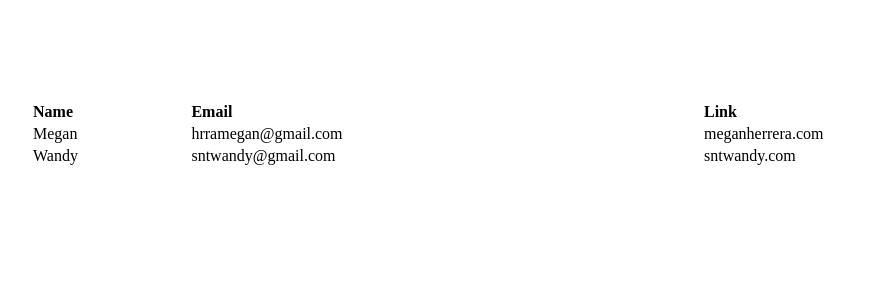
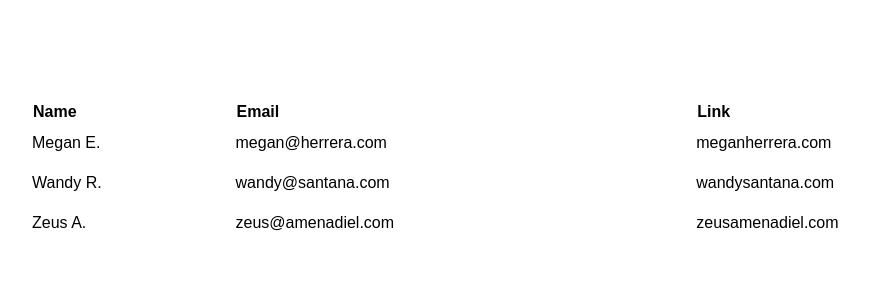
Before and after one commit to sntwandy/redux-course, a React app: page / in a window 1280 px wide. Shown: the top 300 px of the page, without its empty margins (70-939 px from the left). Built offline with nearby package versions, Linux system fonts and the light colour scheme.

Commit message:
Refactoring the table users

```diff
--- a/src/assets/styles/Global.scss
+++ b/src/assets/styles/Global.scss
@@ -2,4 +2,5 @@ body {
   box-sizing: border-box;
   margin: 0px;
   padding: 0px;
+  font-family: Arial, Helvetica, sans-serif;
 }
--- a/src/assets/styles/containers/App.scss
+++ b/src/assets/styles/containers/App.scss
@@ -6,3 +6,7 @@
   width: 100%;
   text-align: left;
 }
+
+.table td {
+  padding: 10px 0px;
+}
--- /dev/null
+++ b/src/components/TableUsers.js
@@ -0,0 +1,13 @@
+import React from 'react';
+
+const TableUsers = ({ name, email, website }) => {
+  return(
+    <tr>
+      <td>{name}</td>
+      <td>{email}</td>
+      <td>{website}</td>
+    </tr>
+  );
+};
+
+export default TableUsers;
--- a/src/containers/App.js
+++ b/src/containers/App.js
@@ -1,4 +1,8 @@
 import React from 'react';
+import users from '../users.json';
+
+// Components
+import TableUsers from '../components/TableUsers';
 
 // Styles
 import '../assets/styles/containers/App.scss';
@@ -15,16 +19,9 @@ const App = () => {
           </tr>
         </thead>
         <tbody>
-          <tr>
-            <td>Megan</td>
-            <td>hrramegan@gmail.com</td>
-            <td>meganherrera.com</td>
-          </tr>
-          <tr>
-            <td>Wandy</td>
-            <td>sntwandy@gmail.com</td>
-            <td>sntwandy.com</td>
-          </tr>
+          {
+            users.map( ({ id, name, email, website }) => <TableUsers key={id} name={name} email={email} website={website} />)
+          }
         </tbody>
       </table>
     </div>
--- /dev/null
+++ b/src/users.json
@@ -0,0 +1,20 @@
+[
+  {
+    "id": 0,
+    "name": "Megan E.",
+    "email": "megan@herrera.com",
+    "website": "meganherrera.com"
+  },
+  {
+    "id": 1,
+    "name": "Wandy R.",
+    "email": "wandy@santana.com",
+    "website": "wandysantana.com"
+  },
+  {
+    "id": 2,
+    "name": "Zeus A.",
+    "email": "zeus@amenadiel.com",
+    "website": "zeusamenadiel.com"
+  }
+]
```
